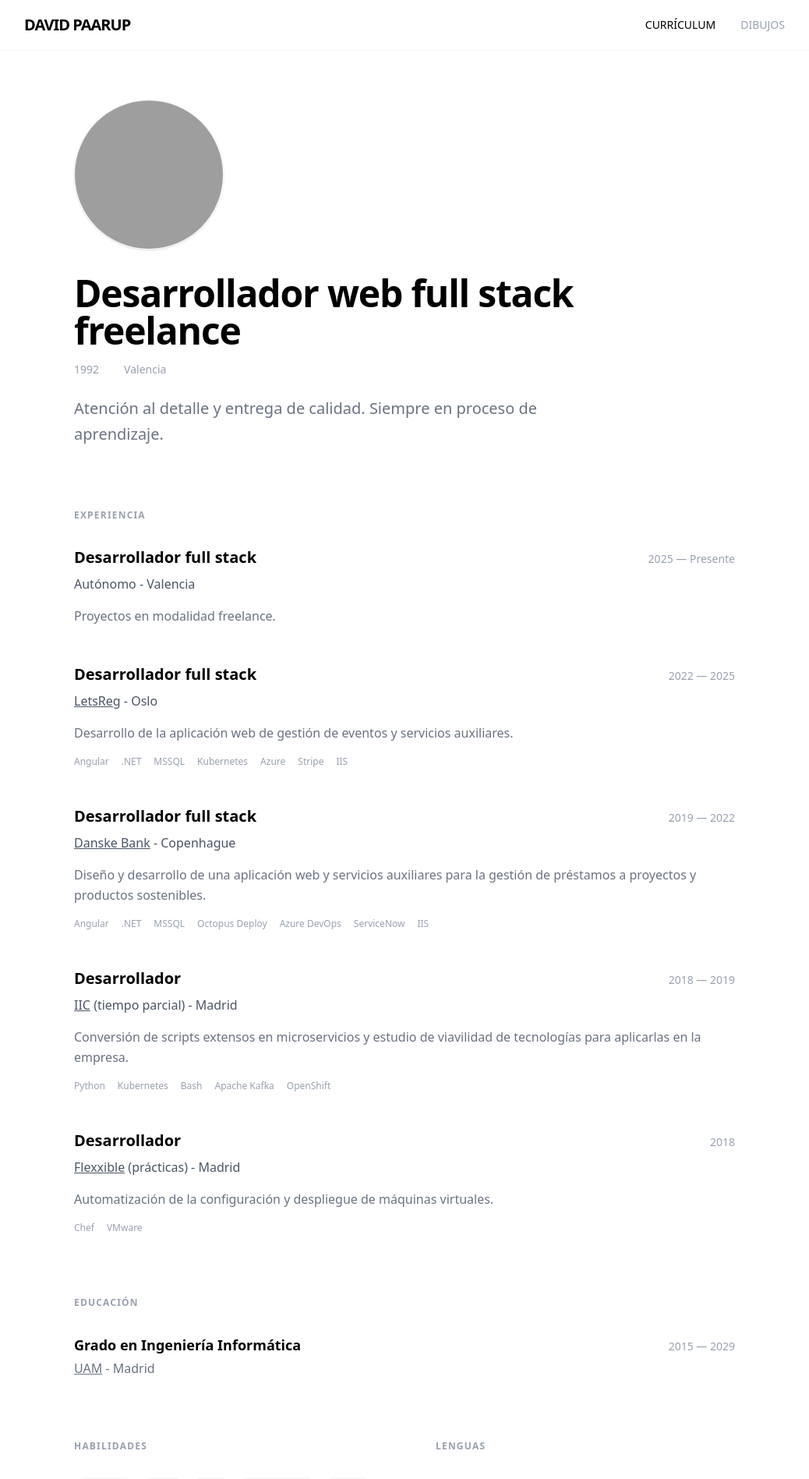
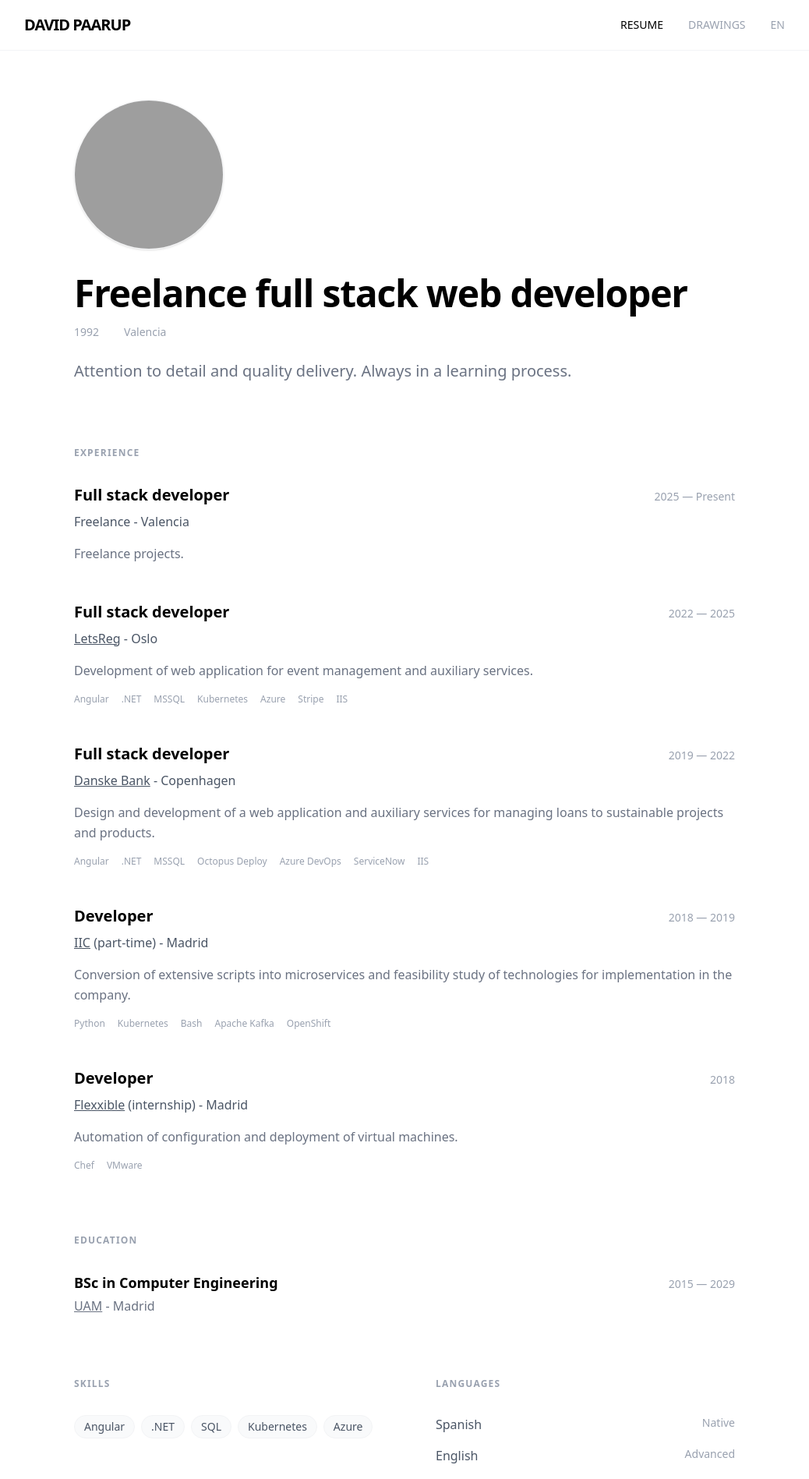
Before and after one commit to davidpaarup/davidpaarup-vite, a React (Vite) app: page / in a window 1280 px wide. Shown: the top 1897 px of the page at 78% size, without its empty margins (121-1159 px from the left). Built offline with nearby package versions, Linux system fonts and the light colour scheme; grey boxes are pictures that could not be loaded.

Commit message:
Added translations

```diff
--- a/src/App.tsx
+++ b/src/App.tsx
@@ -3,6 +3,7 @@ import Navbar from './components/Navbar'
 import Resume from './components/Resume'
 import Gallery from './components/Gallery'
 import Footer from './components/Footer'
+import { LanguageProvider } from './context/LanguageContext'
 
 function App() {
   const [activeTab, setActiveTab] = useState('cv')
@@ -12,6 +13,7 @@ function App() {
   }, [activeTab])
 
   return (
+    <LanguageProvider>
       <div className="min-h-screen bg-white text-black font-sans selection:bg-black selection:text-white">
         <Navbar activeTab={activeTab} setActiveTab={setActiveTab} />
 
@@ -21,6 +23,7 @@ function App() {
 
         <Footer />
       </div>
+    </LanguageProvider>
   )
 }
 
--- a/src/components/Footer.tsx
+++ b/src/components/Footer.tsx
@@ -1,11 +1,14 @@
 import React from 'react';
+import { useLanguage } from '../context/LanguageContext';
 
 const Footer: React.FC = () => {
+  const { t } = useLanguage();
+
   return (
     <footer className="border-t border-gray-100 py-12 mt-20">
       <div className="max-w-5xl mx-auto px-6 flex flex-col md:flex-row justify-between items-center gap-6">
         <div className="text-sm text-gray-400">
-          © {new Date().getFullYear()} David Paarup
+          {t('footer.copy').replace('{year}', new Date().getFullYear().toString())}
         </div>
         <div className="flex gap-6 text-sm font-medium">
           <a href="https://www.linkedin.com/in/davidpaarup/" target={"_blank"} className="text-gray-400 hover:text-black transition-colors">LinkedIn</a>
--- a/src/components/Gallery.tsx
+++ b/src/components/Gallery.tsx
@@ -1,4 +1,5 @@
 import React, { useState, useEffect } from 'react';
+import { useLanguage } from '../context/LanguageContext';
 
 interface Drawing {
   _id: string;
@@ -8,6 +9,7 @@ interface Drawing {
 }
 
 const Gallery: React.FC = () => {
+  const { t } = useLanguage();
   const [drawings, setDrawings] = useState<Drawing[]>([]);
   const [selectedDrawing, setSelectedDrawing] = useState<Drawing | null>(null);
   const [loading, setLoading] = useState(true);
@@ -57,7 +59,7 @@ const Gallery: React.FC = () => {
   if (loading) {
     return (
       <div className="max-w-6xl mx-auto px-6 pt-32 pb-20 flex justify-center items-center min-h-[50vh]">
-        <p className="text-gray-500">Cargando galería...</p>
+        <p className="text-gray-500">{t('gallery.loading')}</p>
       </div>
     );
   }
@@ -65,7 +67,7 @@ const Gallery: React.FC = () => {
   return (
     <div className="max-w-6xl mx-auto px-6 pt-32 pb-20">
       <section className="mb-12">
-        <h1 className="text-4xl font-bold tracking-tight mb-4">Galería de dibujos</h1>
+        <h1 className="text-4xl font-bold tracking-tight mb-4">{t('gallery.title')}</h1>
       </section>
 
       <div className="grid grid-cols-1 md:grid-cols-2 lg:grid-cols-3 gap-8">
--- a/src/components/Navbar.tsx
+++ b/src/components/Navbar.tsx
@@ -1,23 +1,52 @@
-import React from 'react';
+import React, { useState } from 'react';
+import { useLanguage } from '../context/LanguageContext';
 
 const Navbar: React.FC<{ activeTab: string, setActiveTab: (tab: string) => void }> = ({ activeTab, setActiveTab }) => {
+  const { language, setLanguage, t } = useLanguage();
+  const [isDropdownOpen, setIsDropdownOpen] = useState(false);
+
   return (
     <nav className="fixed top-0 left-0 w-full bg-white/80 backdrop-blur-md z-50 border-b border-gray-100">
       <div className="max-w-5xl mx-auto px-6 h-16 flex items-center justify-between">
         <div className="text-xl font-bold tracking-tighter">DAVID PAARUP</div>
-        <div className="flex gap-8 text-sm font-medium">
+        <div className="flex gap-8 text-sm font-medium items-center">
           <button
             onClick={() => setActiveTab('cv')}
             className={`${activeTab === 'cv' ? 'text-black' : 'text-gray-400 hover:text-black'} transition-colors cursor-pointer`}
           >
-            CURRÍCULUM
+            {t('nav.resume')}
           </button>
           <button
             onClick={() => setActiveTab('gallery')}
             className={`${activeTab === 'gallery' ? 'text-black' : 'text-gray-400 hover:text-black'} transition-colors cursor-pointer`}
           >
-            DIBUJOS
+            {t('nav.gallery')}
           </button>
+
+          <div className="relative">
+            <button
+              onClick={() => setIsDropdownOpen(!isDropdownOpen)}
+              className="text-gray-400 hover:text-black transition-colors cursor-pointer uppercase"
+            >
+              {language}
+            </button>
+            {isDropdownOpen && (
+              <div className="absolute right-0 mt-2 py-2 w-20 bg-white border border-gray-100 shadow-xl rounded-md">
+                <button
+                  onClick={() => { setLanguage('es'); setIsDropdownOpen(false); }}
+                  className={`block w-full px-4 py-1 text-left hover:bg-gray-50 ${language === 'es' ? 'text-black font-bold' : 'text-gray-400'}`}
+                >
+                  ES
+                </button>
+                <button
+                  onClick={() => { setLanguage('en'); setIsDropdownOpen(false); }}
+                  className={`block w-full px-4 py-1 text-left hover:bg-gray-50 ${language === 'en' ? 'text-black font-bold' : 'text-gray-400'}`}
+                >
+                  EN
+                </button>
+              </div>
+            )}
+          </div>
         </div>
       </div>
     </nav>
--- a/src/components/Resume.tsx
+++ b/src/components/Resume.tsx
@@ -1,10 +1,13 @@
 import React from 'react';
+import { useLanguage } from '../context/LanguageContext';
 
 const Resume: React.FC = () => {
+  const { t } = useLanguage();
+
   const projects = [
     {
       title: 'AI prompt (2025)',
-      description: 'Plataforma que permite al usuario chatear con una interfaz que tiene acceso a parte del ecosistema Microsoft del usuario.',
+      description: t('resume.ai_prompt_desc'),
       tags: ['Next.js',
         'Better Auth',
         'Semantic Kernel',
@@ -16,31 +19,31 @@ const Resume: React.FC = () => {
     },
     {
       title: 'Fabricante de muebles (2025)',
-      description: 'Sitio web que podría ser utilizado por un fabricante de muebles.',
+      description: t('resume.furniture_desc'),
       tags: ['Builder.io', 'Vercel', 'Vite', 'React', 'Tailwind'],
       url: 'https://furniture-maker.vercel.app/'
     },
     {
       title: 'Portafolio de fotografía (2025)',
-      description: 'Sitio web que podría ser usado por un fotógrafo.',
+      description: t('resume.photography_desc'),
       tags: ['Builder.io', 'Vercel', 'Strapi', 'React', 'Tailwind'],
       url: 'https://photography-portfolio-nine-nu.vercel.app/'
     },
     {
       title: 'Urban Sketchers (2025)',
-      description: 'Sitio web que podría ser usado por un grupo de Urban Sketchers.',
+      description: t('resume.urban_desc'),
       tags: ['Builder.io', 'Sanity', 'Vite', 'React', 'Vercel', 'Tailwind'],
       url: 'https://urban-sketchers.vercel.app/'
     },
     {
-      title: 'Esta web (2025)',
-      description: 'Sitio web en el que me expongo al público.',
+      title: t('resume.this_web'),
+      description: t('resume.this_web_desc'),
       tags: ['Vite', 'React', 'Vercel', 'Tailwind', 'Sanity'],
       url: '#'
     },
     {
       title: 'Alex Lomart (2019)',
-      description: 'Portafolio de un fotógrafo profesional.',
+      description: t('resume.alex_desc'),
       tags: ['Wordpress', 'Google Cloud'],
       url: 'https://alexlomart.com/'
     }
@@ -57,42 +60,42 @@ const Resume: React.FC = () => {
             className="w-48 h-48 rounded-full object-cover transition-all duration-500 border border-gray-100 shadow-sm"
           />
         </div>
-        <h1 className="text-5xl font-bold tracking-tight mb-4">Desarrollador web full stack freelance</h1>
+        <h1 className="text-5xl font-bold tracking-tight mb-4">{t('resume.title')}</h1>
         <div className="flex flex-wrap gap-x-8 gap-y-2 text-sm text-gray-400 mb-6">
           <div className="flex items-center gap-2">
             <span>1992</span>
           </div>
           <div className="flex items-center gap-2">
-            <span>Valencia</span>
+            <span>{t('resume.location')}</span>
           </div>
         </div>
         <p className="text-xl text-gray-500 max-w-2xl leading-relaxed">
-          Atención al detalle y entrega de calidad. Siempre en proceso de aprendizaje.
+          {t('resume.hero_desc')}
         </p>
       </section>
 
       {/* Experience */}
       <section className="mb-20">
-        <h2 className="text-xs font-bold tracking-widest text-gray-400 uppercase mb-8">Experiencia</h2>
+        <h2 className="text-xs font-bold tracking-widest text-gray-400 uppercase mb-8">{t('resume.experience')}</h2>
         <div className="space-y-12">
           <div>
             <div className="flex justify-between items-baseline mb-2">
-              <h3 className="text-xl font-semibold">Desarrollador full stack</h3>
-              <span className="text-sm text-gray-400">2025 — Presente</span>
+              <h3 className="text-xl font-semibold">{t('resume.exp1_title')}</h3>
+              <span className="text-sm text-gray-400">2025 — {t('resume.present')}</span>
             </div>
-            <p className="text-gray-600 mb-4">Autónomo - Valencia</p>
+            <p className="text-gray-600 mb-4">{t('resume.exp1_company')}</p>
             <p className="text-gray-500 leading-relaxed">
-              Proyectos en modalidad freelance.
+              {t('resume.exp1_desc')}
             </p>
           </div>
           <div>
             <div className="flex justify-between items-baseline mb-2">
-              <h3 className="text-xl font-semibold">Desarrollador full stack</h3>
+              <h3 className="text-xl font-semibold">{t('resume.exp2_title')}</h3>
               <span className="text-sm text-gray-400">2022 — 2025</span>
             </div>
             <p className="text-gray-600 mb-4"><a target={"_blank"} href={"https://letsreg.com"} className="underline">LetsReg</a> - Oslo</p>
             <p className="text-gray-500 leading-relaxed mb-4">
-              Desarrollo de la aplicación web de gestión de eventos y servicios auxiliares.
+              {t('resume.exp2_desc')}
             </p>
             <div className="flex flex-wrap gap-4">
               <span className="text-xs font-medium text-gray-400">Angular</span>
@@ -106,13 +109,12 @@ const Resume: React.FC = () => {
           </div>
           <div>
             <div className="flex justify-between items-baseline mb-2">
-              <h3 className="text-xl font-semibold">Desarrollador full stack</h3>
+              <h3 className="text-xl font-semibold">{t('resume.exp3_title')}</h3>
               <span className="text-sm text-gray-400">2019 — 2022</span>
             </div>
-            <p className="text-gray-600 mb-4"><a target={"_blank"} href={"https://danskebank.com"} className="underline">Danske Bank</a> - Copenhague</p>
+            <p className="text-gray-600 mb-4"><a target={"_blank"} href={"https://danskebank.com"} className="underline">Danske Bank</a> - {t('resume.exp3_company').split(' - ')[1]}</p>
             <p className="text-gray-500 leading-relaxed mb-4">
-              Diseño y desarrollo de una aplicación web y servicios auxiliares para la gestión de préstamos a
-              proyectos y productos sostenibles.
+              {t('resume.exp3_desc')}
             </p>
             <div className="flex flex-wrap gap-4">
               <span className="text-xs font-medium text-gray-400">Angular</span>
@@ -126,13 +128,12 @@ const Resume: React.FC = () => {
           </div>
           <div>
             <div className="flex justify-between items-baseline mb-2">
-              <h3 className="text-xl font-semibold">Desarrollador</h3>
+              <h3 className="text-xl font-semibold">{t('resume.exp4_title')}</h3>
               <span className="text-sm text-gray-400">2018 — 2019</span>
             </div>
-            <p className="text-gray-600 mb-4"><a target={"_blank"} href={"https://www.iic.uam.es"} className="underline">IIC</a> (tiempo parcial) - Madrid</p>
+            <p className="text-gray-600 mb-4"><a target={"_blank"} href={"https://www.iic.uam.es"} className="underline">IIC</a> {t('resume.exp4_company').includes('part-time') ? '(part-time)' : '(tiempo parcial)'} - Madrid</p>
             <p className="text-gray-500 leading-relaxed mb-4">
-              Conversión de scripts extensos en microservicios y estudio de viavilidad de tecnologías para aplicarlas
-              en la empresa.
+              {t('resume.exp4_desc')}
             </p>
             <div className="flex flex-wrap gap-4">
               <span className="text-xs font-medium text-gray-400">Python</span>
@@ -144,12 +145,12 @@ const Resume: React.FC = () => {
           </div>
           <div>
             <div className="flex justify-between items-baseline mb-2">
-              <h3 className="text-xl font-semibold">Desarrollador</h3>
+              <h3 className="text-xl font-semibold">{t('resume.exp5_title')}</h3>
               <span className="text-sm text-gray-400">2018</span>
             </div>
-            <p className="text-gray-600 mb-4"><a target={"_blank"} href={"https://www.flexxible.com"} className="underline">Flexxible</a> (prácticas) - Madrid</p>
+            <p className="text-gray-600 mb-4"><a target={"_blank"} href={"https://www.flexxible.com"} className="underline">Flexxible</a> {t('resume.exp5_company').includes('internship') ? '(internship)' : '(prácticas)'} - Madrid</p>
             <p className="text-gray-500 leading-relaxed mb-4">
-              Automatización de la configuración y despliegue de máquinas virtuales.
+              {t('resume.exp5_desc')}
             </p>
             <div className="flex flex-wrap gap-4">
               <span className="text-xs font-medium text-gray-400">Chef</span>
@@ -161,11 +162,11 @@ const Resume: React.FC = () => {
 
       {/* Education */}
       <section className="mb-20">
-        <h2 className="text-xs font-bold tracking-widest text-gray-400 uppercase mb-8">Educación</h2>
+        <h2 className="text-xs font-bold tracking-widest text-gray-400 uppercase mb-8">{t('resume.education')}</h2>
         <div className="space-y-8">
           <div>
             <div className="flex justify-between items-baseline mb-1">
-              <h3 className="text-lg font-semibold">Grado en Ingeniería Informática</h3>
+              <h3 className="text-lg font-semibold">{t('resume.edu1_title')}</h3>
               <span className="text-sm text-gray-400">2015 — 2029</span>
             </div>
             <p className="text-gray-500">
@@ -178,7 +179,7 @@ const Resume: React.FC = () => {
       {/* Skills & Languages */}
       <div className="grid md:grid-cols-2 gap-20 mb-20">
         <section>
-          <h2 className="text-xs font-bold tracking-widest text-gray-400 uppercase mb-8">Habilidades</h2>
+          <h2 className="text-xs font-bold tracking-widest text-gray-400 uppercase mb-8">{t('resume.skills')}</h2>
           <div className="flex flex-wrap gap-2">
             {['Angular', '.NET', 'SQL', 'Kubernetes', 'Azure'].map(skill => (
               <span key={skill} className="px-3 py-1 bg-gray-50 text-gray-600 rounded-full text-sm border border-gray-100">
@@ -188,19 +189,19 @@ const Resume: React.FC = () => {
           </div>
         </section>
         <section>
-          <h2 className="text-xs font-bold tracking-widest text-gray-400 uppercase mb-8">Lenguas</h2>
+          <h2 className="text-xs font-bold tracking-widest text-gray-400 uppercase mb-8">{t('resume.languages')}</h2>
           <div className="space-y-4">
             <div className="flex justify-between">
-              <span className="text-gray-600">Español</span>
-              <span className="text-gray-400 text-sm">Nativo</span>
+              <span className="text-gray-600">{t('resume.lang_es')}</span>
+              <span className="text-gray-400 text-sm">{t('resume.lang_es_level')}</span>
             </div>
             <div className="flex justify-between">
-              <span className="text-gray-600">Inglés</span>
-              <span className="text-gray-400 text-sm">Avanzado</span>
+              <span className="text-gray-600">{t('resume.lang_en')}</span>
+              <span className="text-gray-400 text-sm">{t('resume.lang_en_level')}</span>
             </div>
             <div className="flex justify-between">
-              <span className="text-gray-600">Danés</span>
-              <span className="text-gray-400 text-sm">Avanzado</span>
+              <span className="text-gray-600">{t('resume.lang_da')}</span>
+              <span className="text-gray-400 text-sm">{t('resume.lang_da_level')}</span>
             </div>
           </div>
         </section>
@@ -208,7 +209,7 @@ const Resume: React.FC = () => {
 
       {/* Projects */}
       <section className="mb-20">
-        <h2 className="text-xs font-bold tracking-widest text-gray-400 uppercase mb-8">Proyectos Destacados</h2>
+        <h2 className="text-xs font-bold tracking-widest text-gray-400 uppercase mb-8">{t('resume.projects')}</h2>
         <div className="grid md:grid-cols-2 gap-8">
           {projects.map((project, index) => (
             <a
--- /dev/null
+++ b/src/context/LanguageContext.tsx
@@ -0,0 +1,135 @@
+import React, { createContext, useContext, useState, useEffect, ReactNode } from 'react';
+
+type Language = 'es' | 'en';
+
+interface LanguageContextType {
+  language: Language;
+  setLanguage: (lang: Language) => void;
+  t: (key: string) => string;
+}
+
+const translations = {
+  es: {
+    'nav.resume': 'CURRÍCULUM',
+    'nav.gallery': 'DIBUJOS',
+    'resume.title': 'Desarrollador web full stack freelance',
+    'resume.location': 'Valencia',
+    'resume.hero_desc': 'Atención al detalle y entrega de calidad. Siempre en proceso de aprendizaje.',
+    'resume.experience': 'Experiencia',
+    'resume.exp1_title': 'Desarrollador full stack',
+    'resume.exp1_company': 'Autónomo - Valencia',
+    'resume.exp1_desc': 'Proyectos en modalidad freelance.',
+    'resume.exp2_title': 'Desarrollador full stack',
+    'resume.exp2_company': 'LetsReg - Oslo',
+    'resume.exp2_desc': 'Desarrollo de la aplicación web de gestión de eventos y servicios auxiliares.',
+    'resume.exp3_title': 'Desarrollador full stack',
+    'resume.exp3_company': 'Danske Bank - Copenhague',
+    'resume.exp3_desc': 'Diseño y desarrollo de una aplicación web y servicios auxiliares para la gestión de préstamos a proyectos y productos sostenibles.',
+    'resume.exp4_title': 'Desarrollador',
+    'resume.exp4_company': 'IIC (tiempo parcial) - Madrid',
+    'resume.exp4_desc': 'Conversión de scripts extensos en microservicios y estudio de viavilidad de tecnologías para aplicarlas en la empresa.',
+    'resume.exp5_title': 'Desarrollador',
+    'resume.exp5_company': 'Flexxible (prácticas) - Madrid',
+    'resume.exp5_desc': 'Automatización de la configuración y despliegue de máquinas virtuales.',
+    'resume.education': 'Educación',
+    'resume.edu1_title': 'Grado en Ingeniería Informática',
+    'resume.edu1_company': 'UAM - Madrid',
+    'resume.skills': 'Habilidades',
+    'resume.languages': 'Lenguas',
+    'resume.lang_es': 'Español',
+    'resume.lang_es_level': 'Nativo',
+    'resume.lang_en': 'Inglés',
+    'resume.lang_en_level': 'Avanzado',
+    'resume.lang_da': 'Danés',
+    'resume.lang_da_level': 'Avanzado',
+    'resume.projects': 'Proyectos Destacados',
+    'resume.this_web': 'Esta web (2025)',
+    'resume.this_web_desc': 'Sitio web en el que me expongo al público.',
+    'resume.ai_prompt_desc': 'Plataforma que permite al usuario chatear con una interfaz que tiene acceso a parte del ecosistema Microsoft del usuario.',
+    'resume.furniture_desc': 'Sitio web que podría ser utilizado por un fabricante de muebles.',
+    'resume.photography_desc': 'Sitio web que podría ser usado por un fotógrafo.',
+    'resume.urban_desc': 'Sitio web que podría ser usado por un grupo de Urban Sketchers.',
+    'resume.alex_desc': 'Portafolio de un fotógrafo profesional.',
+    'resume.present': 'Presente',
+    'gallery.title': 'Galería de dibujos',
+    'gallery.loading': 'Cargando galería...',
+    'footer.copy': '© {year} David Paarup',
+  },
+  en: {
+    'nav.resume': 'RESUME',
+    'nav.gallery': 'DRAWINGS',
+    'resume.title': 'Freelance full stack web developer',
+    'resume.location': 'Valencia',
+    'resume.hero_desc': 'Attention to detail and quality delivery. Always in a learning process.',
+    'resume.experience': 'Experience',
+    'resume.exp1_title': 'Full stack developer',
+    'resume.exp1_company': 'Freelance - Valencia',
+    'resume.exp1_desc': 'Freelance projects.',
+    'resume.exp2_title': 'Full stack developer',
+    'resume.exp2_company': 'LetsReg - Oslo',
+    'resume.exp2_desc': 'Development of web application for event management and auxiliary services.',
+    'resume.exp3_title': 'Full stack developer',
+    'resume.exp3_company': 'Danske Bank - Copenhagen',
+    'resume.exp3_desc': 'Design and development of a web application and auxiliary services for managing loans to sustainable projects and products.',
+    'resume.exp4_title': 'Developer',
+    'resume.exp4_company': 'IIC (part-time) - Madrid',
+    'resume.exp4_desc': 'Conversion of extensive scripts into microservices and feasibility study of technologies for implementation in the company.',
+    'resume.exp5_title': 'Developer',
+    'resume.exp5_company': 'Flexxible (internship) - Madrid',
+    'resume.exp5_desc': 'Automation of configuration and deployment of virtual machines.',
+    'resume.education': 'Education',
+    'resume.edu1_title': 'BSc in Computer Engineering',
+    'resume.edu1_company': 'UAM - Madrid',
+    'resume.skills': 'Skills',
+    'resume.languages': 'Languages',
+    'resume.lang_es': 'Spanish',
+    'resume.lang_es_level': 'Native',
+    'resume.lang_en': 'English',
+    'resume.lang_en_level': 'Advanced',
+    'resume.lang_da': 'Danish',
+    'resume.lang_da_level': 'Advanced',
+    'resume.projects': 'Featured Projects',
+    'resume.this_web': 'This web (2025)',
+    'resume.this_web_desc': 'Website where I expose myself to the public.',
+    'resume.ai_prompt_desc': 'Platform that allows users to chat with an interface that has access to part of the user\'s Microsoft ecosystem.',
+    'resume.furniture_desc': 'Website that could be used by a furniture manufacturer.',
+    'resume.photography_desc': 'Website that could be used by a photographer.',
+    'resume.urban_desc': 'Website that could be used by an Urban Sketchers group.',
+    'resume.alex_desc': 'Portfolio of a professional photographer.',
+    'resume.present': 'Present',
+    'gallery.title': 'Drawings gallery',
+    'gallery.loading': 'Loading gallery...',
+    'footer.copy': '© {year} David Paarup',
+  }
+};
+
+const LanguageContext = createContext<LanguageContextType | undefined>(undefined);
+
+export const LanguageProvider: React.FC<{ children: ReactNode }> = ({ children }) => {
+  const [language, setLanguage] = useState<Language>('es');
+
+  useEffect(() => {
+    const browserLang = navigator.language.split('-')[0];
+    if (browserLang === 'en' || browserLang === 'es') {
+      setLanguage(browserLang as Language);
+    }
+  }, []);
+
+  const t = (key: string): string => {
+    return (translations[language] as any)[key] || key;
+  };
+
+  return (
+    <LanguageContext.Provider value={{ language, setLanguage, t }}>
+      {children}
+    </LanguageContext.Provider>
+  );
+};
+
+export const useLanguage = () => {
+  const context = useContext(LanguageContext);
+  if (context === undefined) {
+    throw new Error('useLanguage must be used within a LanguageProvider');
+  }
+  return context;
+};
```
Lines whose indentation alone changed are shown as unchanged.
